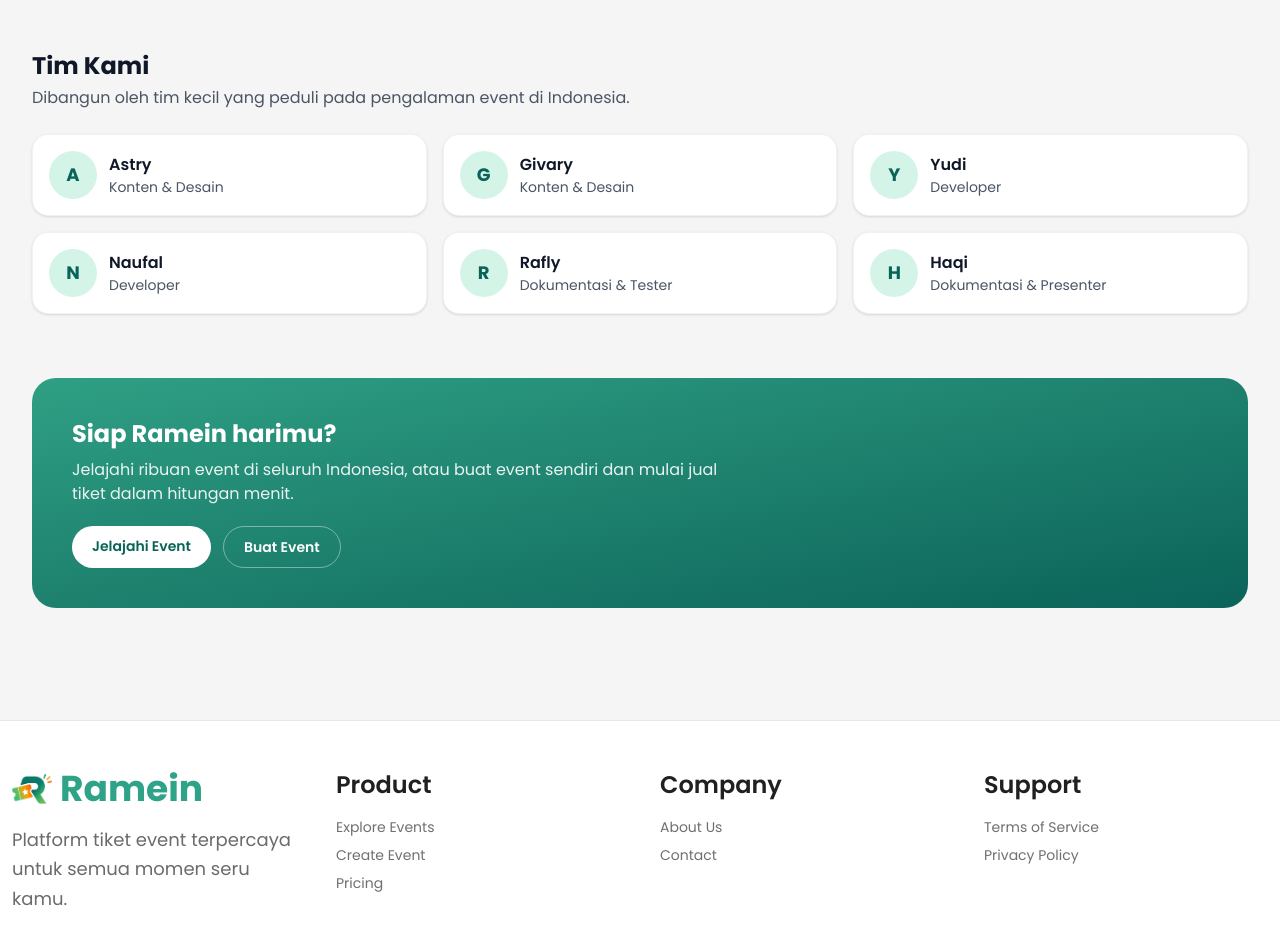
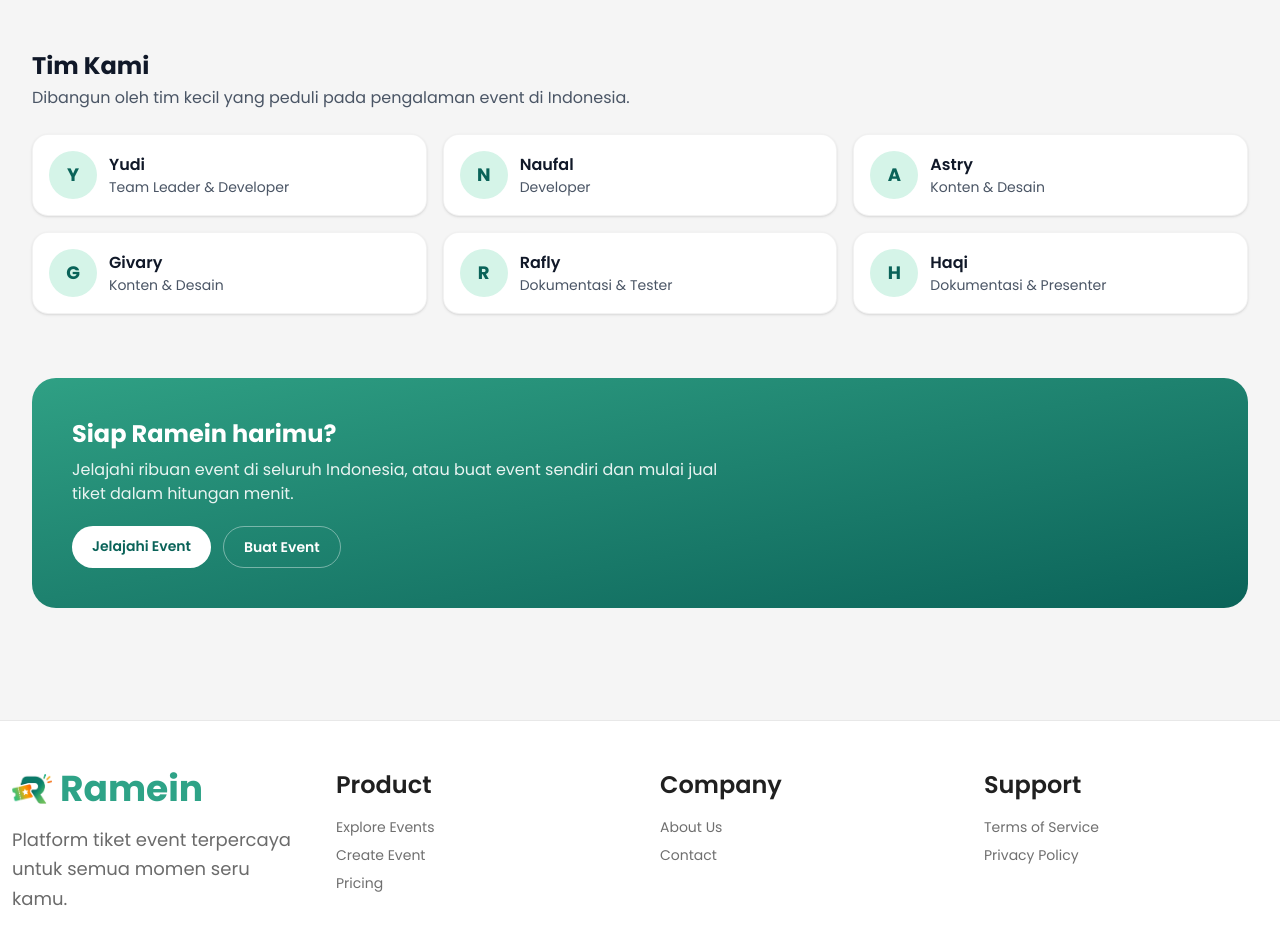
Before and after one commit to ideapedyudi/ramein-fe, a React (Vite) app: page /about in a window 1280 px wide. Shown: the part 1480-2411 px from the top of the page. Built offline with nearby package versions, Linux system fonts and the light colour scheme; no server answers.

Commit message:
feat: update about

```diff
--- a/src/pages/AboutPage.jsx
+++ b/src/pages/AboutPage.jsx
@@ -28,10 +28,10 @@ const values = [
 ];
 
 const team = [
+  { initial: "Y", name: "Yudi", role: "Team Leader & Developer" },
+  { initial: "N", name: "Naufal", role: "Developer" },
   { initial: "A", name: "Astry", role: "Konten & Desain" },
   { initial: "G", name: "Givary", role: "Konten & Desain" },
-  { initial: "Y", name: "Yudi", role: "Developer" },
-  { initial: "N", name: "Naufal", role: "Developer" },
   { initial: "R", name: "Rafly", role: "Dokumentasi & Tester" },
   { initial: "H", name: "Haqi", role: "Dokumentasi & Presenter" },
 ];
```
